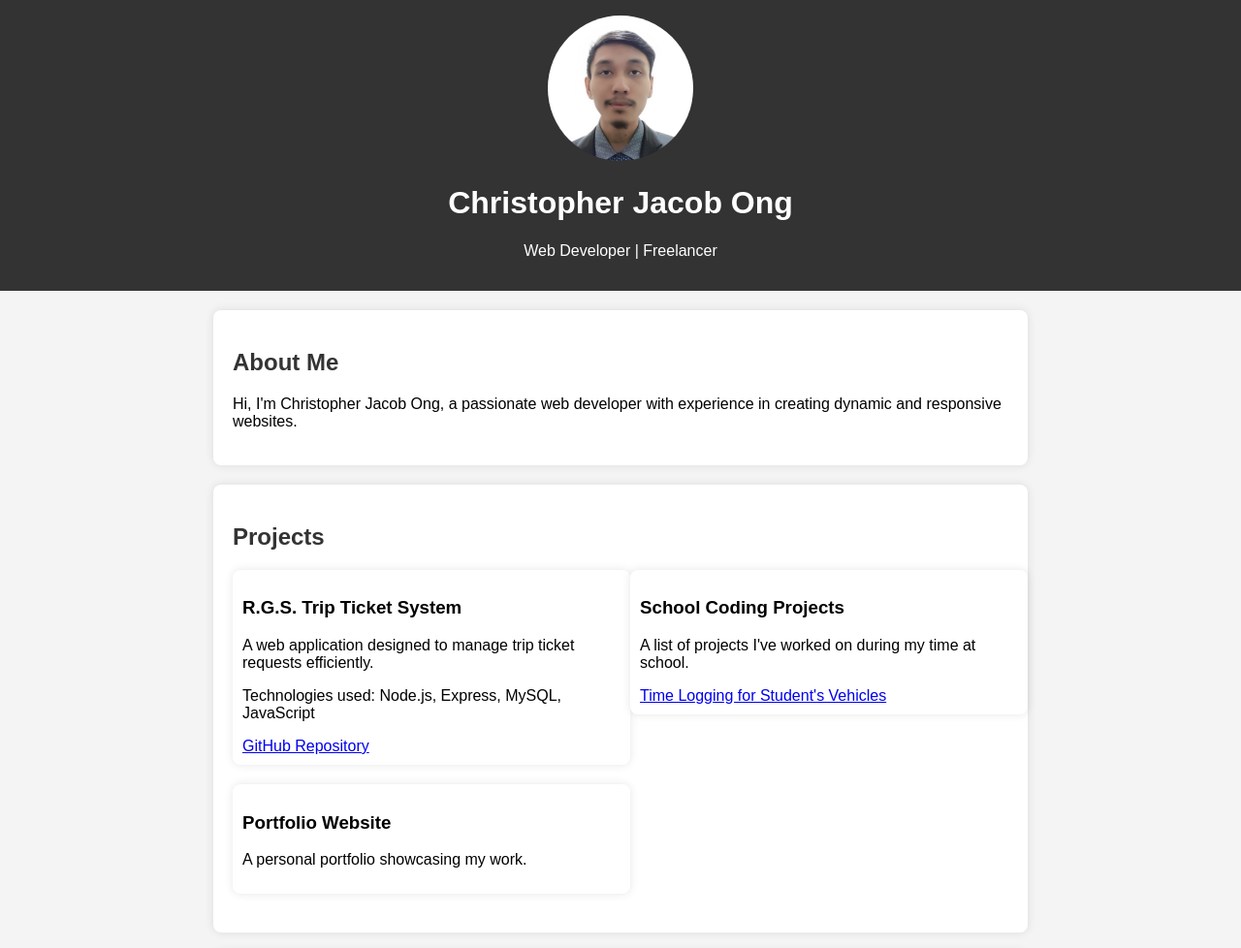
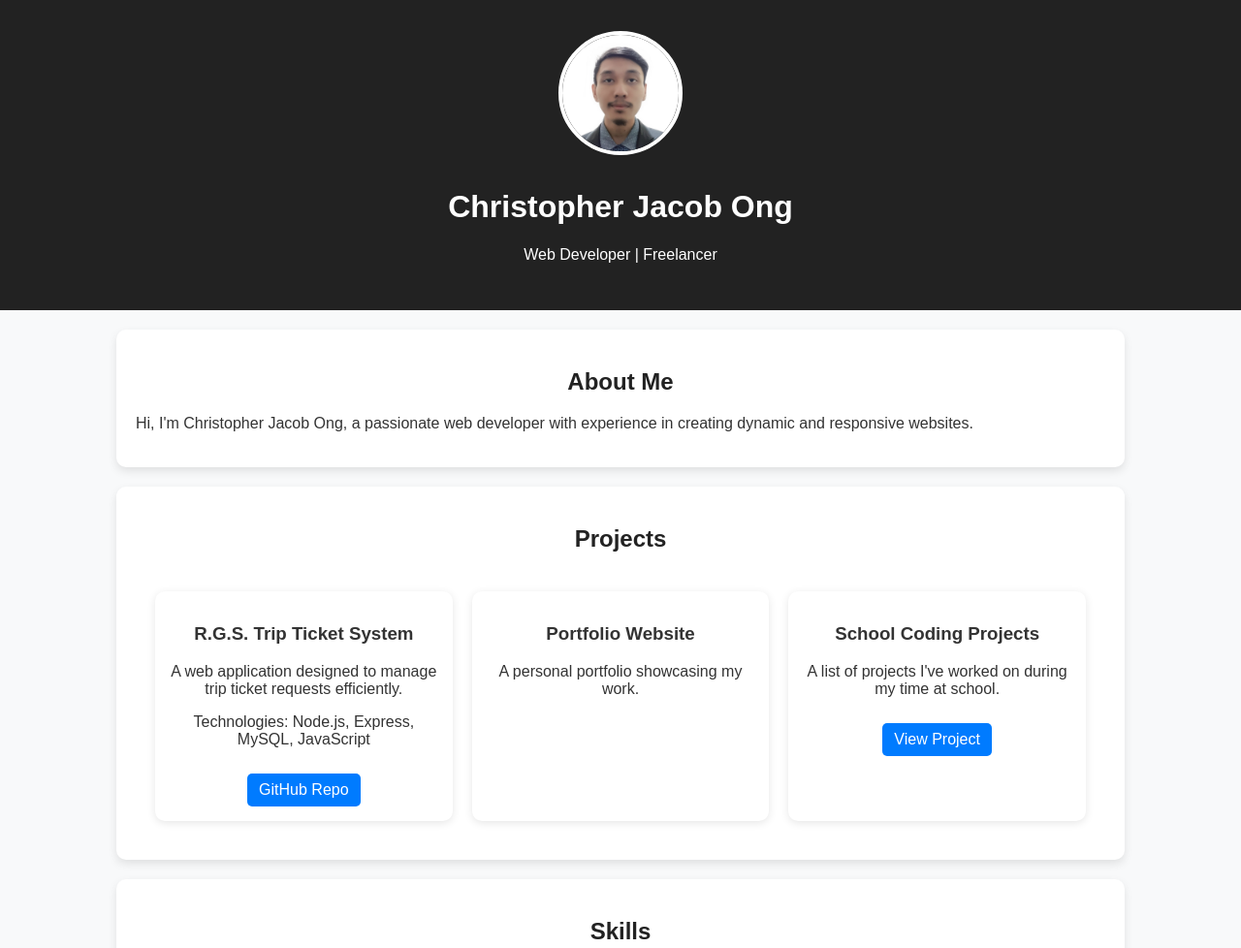
Before and after one commit to tappst4r/tappst4r.github.io, a plain HTML site: page index.html in a window 1280 px wide. Shown: the top 978 px of the page at 97% size. Drawn offline with Linux system fonts and the light colour scheme.

Commit message:
Update index.html

```diff
--- a/index.html
+++ b/index.html
@@ -6,54 +6,90 @@
     <title>My Portfolio</title>
     <style>
         body {
-            font-family: Arial, sans-serif;
+            font-family: 'Poppins', sans-serif;
             margin: 0;
             padding: 0;
-            background-color: #f4f4f4;
+            background-color: #f8f9fa;
+            color: #333;
         }
         header {
-            background: #333;
+            background: #222;
             color: white;
-            padding: 1rem;
+            padding: 2rem 0;
             text-align: center;
+        }
+        header img {
+            border-radius: 50%;
+            border: 4px solid white;
+            width: 120px;
+            height: 120px;
+            margin-bottom: 10px;
         }
         section {
             padding: 20px;
-            max-width: 800px;
+            max-width: 1000px;
             margin: auto;
             background: white;
             margin-top: 20px;
-            border-radius: 8px;
-            box-shadow: 0 0 10px rgba(0, 0, 0, 0.1);
+            border-radius: 10px;
+            box-shadow: 0 4px 10px rgba(0, 0, 0, 0.1);
+            transition: transform 0.3s ease-in-out;
+        }
+        section:hover {
+            transform: scale(1.02);
         }
         h2 {
-            color: #333;
+            color: #222;
+            text-align: center;
         }
         .projects {
-            column-count: 2;
-            column-gap: 20px;
+            display: grid;
+            grid-template-columns: repeat(auto-fit, minmax(300px, 1fr));
+            gap: 20px;
+            padding: 20px;
         }
         .project {
+            background: #fff;
+            padding: 15px;
+            border-radius: 10px;
+            box-shadow: 0 2px 8px rgba(0, 0, 0, 0.1);
+            text-align: center;
+            transition: transform 0.3s ease-in-out;
+        }
+        .project:hover {
+            transform: scale(1.05);
+        }
+        .project a {
             display: inline-block;
-            width: 100%;
-            margin-bottom: 20px;
-            background: #fff;
-            padding: 10px;
-            border-radius: 8px;
-            box-shadow: 0 0 10px rgba(0, 0, 0, 0.1);
+            margin-top: 10px;
+            padding: 8px 12px;
+            background: #007bff;
+            color: white;
+            text-decoration: none;
+            border-radius: 5px;
+            transition: background 0.3s;
+        }
+        .project a:hover {
+            background: #0056b3;
         }
         .contact {
             text-align: center;
+        }
+        .contact a {
+            color: #007bff;
+            text-decoration: none;
+        }
+        .contact a:hover {
+            text-decoration: underline;
         }
     </style>
 </head>
 <body>
 <header>
-    <img src="assets/cvpic.jpg" width="150" height="150" style="border-radius: 50%;">
+    <img src="assets/cvpic.jpg" alt="Christopher Jacob Ong">
     <h1>Christopher Jacob Ong</h1>
     <p>Web Developer | Freelancer</p>
 </header>
-
 
 <section>
     <h2>About Me</h2>
@@ -66,8 +102,8 @@
         <div class="project">
             <h3>R.G.S. Trip Ticket System</h3>
             <p>A web application designed to manage trip ticket requests efficiently.</p>
-                <p>Technologies used: Node.js, Express, MySQL, JavaScript</p>
-                <a href="https://github.com/oatlord/R.G.S.-Trip-Ticket-System" target="_blank">GitHub Repository</a>
+            <p>Technologies: Node.js, Express, MySQL, JavaScript</p>
+            <a href="https://github.com/oatlord/R.G.S.-Trip-Ticket-System" target="_blank">GitHub Repo</a>
         </div>
         <div class="project">
             <h3>Portfolio Website</h3>
@@ -76,7 +112,7 @@
         <div class="project">
             <h3>School Coding Projects</h3>
             <p>A list of projects I've worked on during my time at school.</p>
-                <a href="https://github.com/tappst4r/VehiPark1.2" target="_blank">Time Logging for Student's Vehicles</a>
+            <a href="https://github.com/tappst4r/VehiPark1.2" target="_blank">View Project</a>
         </div>
     </div>
 </section>
```
Lines whose indentation alone changed are shown as unchanged.
